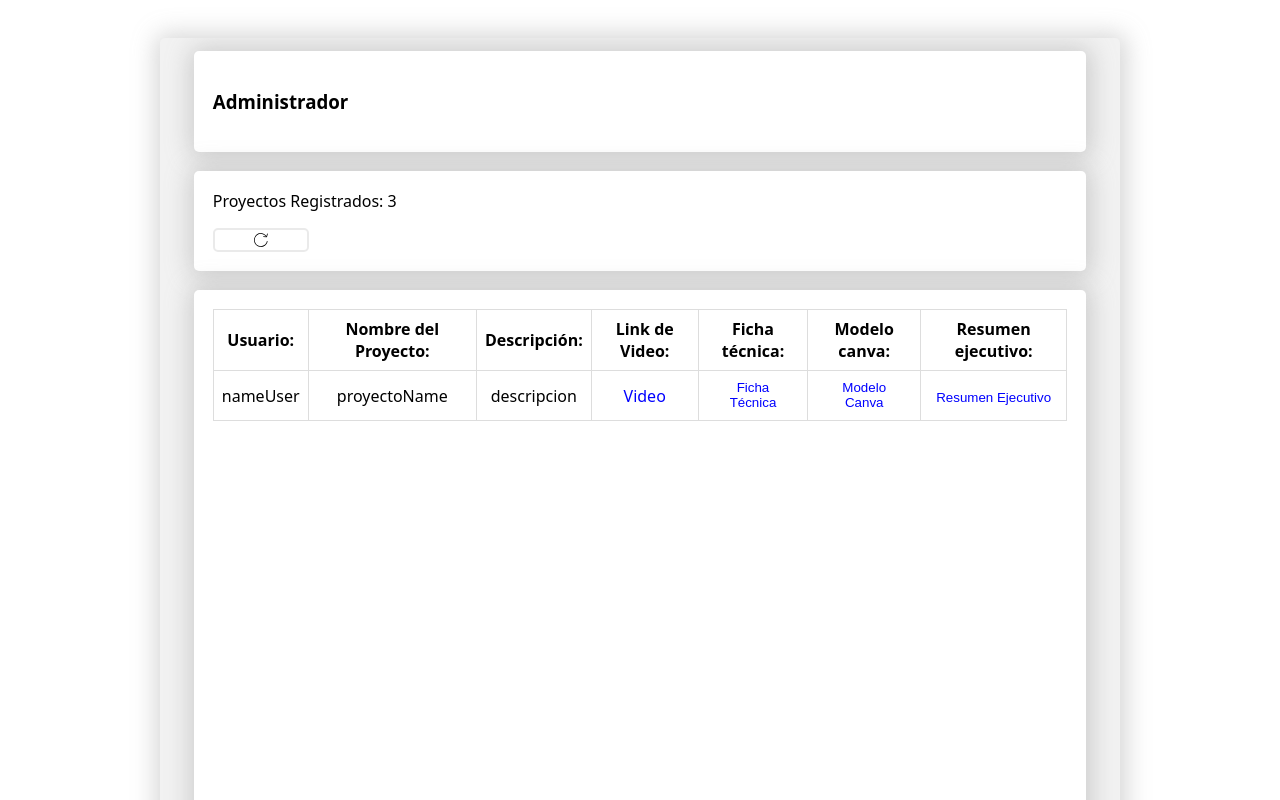
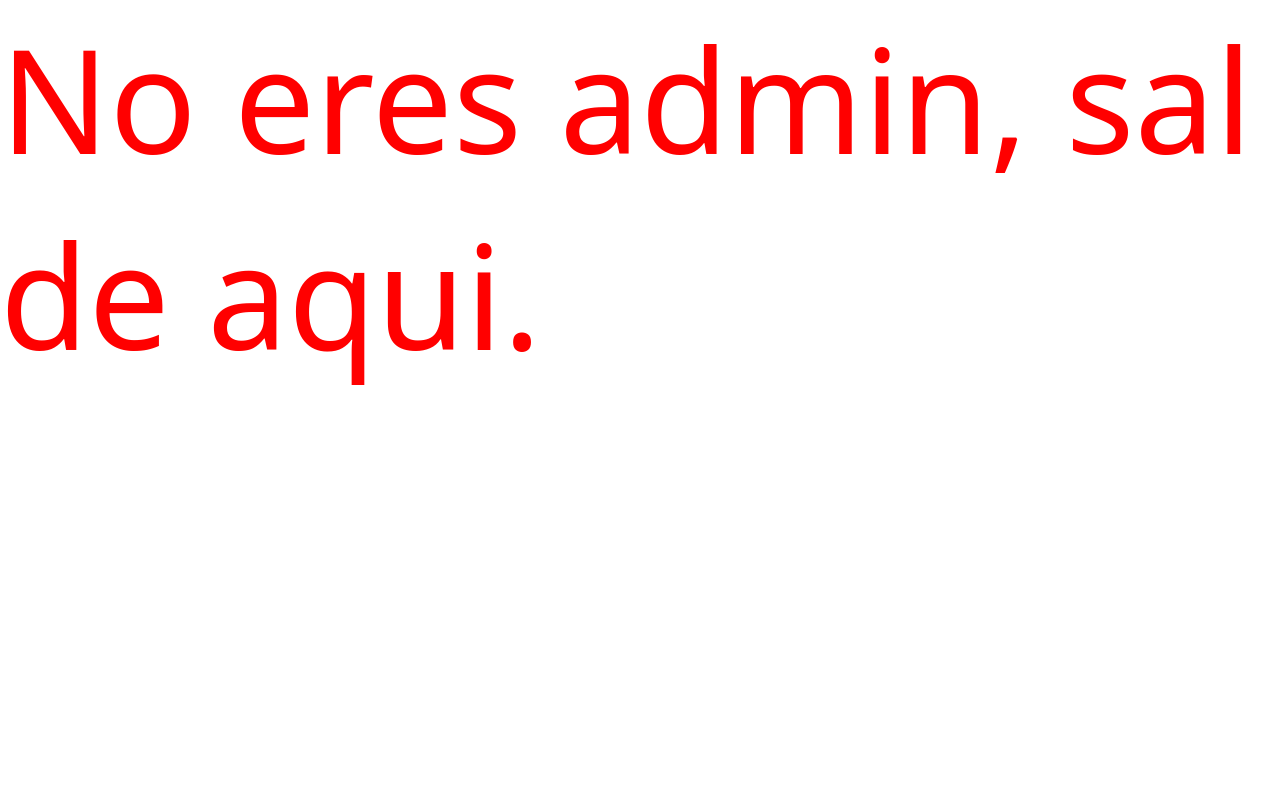
Before and after one commit to hectorProgrammer10/ReadUpWebSite, a React (Vite) app: page /admin in a window 1280 px wide. Shown: the top 800 px of the page. Built offline with nearby package versions, Linux system fonts and the light colour scheme.

Commit message:
terminado, culminado, satisfecho

```diff
--- a/src/presentation/components/Gender.jsx
+++ b/src/presentation/components/Gender.jsx
@@ -28,13 +28,13 @@ function Gender({handleGenderBooks, handleSelectGender}) {
           <div className='btns-gender'>
             <button
               className={selectedGender === 'Masculino' ? 'active-gender' : ''}
-              onClick={() => setSelectedGender('Masculino')}
+              onClick={() => setSelectedGender('masculino')}
             >
               Masculino
             </button>
             <button
               className={selectedGender === 'Femenino' ? 'active-gender' : ''}
-              onClick={() => setSelectedGender('Femenino')}
+              onClick={() => setSelectedGender('femenino')}
             >
               Femenino
             </button>
--- a/src/presentation/components/GenderBooks.jsx
+++ b/src/presentation/components/GenderBooks.jsx
@@ -4,8 +4,8 @@ import './GenderBooks.css';
 
 function GenderBooks({handleLevelReader, handleSelectGenderBooks}) {
   const genders = [
-    'Fantasía', 'Ciencia ficción', 'Romance', 'Misterio', 'Terror', 'Aventura',
-    'Drama', 'Histórico', 'Biografía', 'Poesía', 'Autoayuda', 'Comedia'
+    'fantasía', 'ciencia ficción', 'romance', 'misterio', 'terror', 'aventura',
+    'drama', 'histórico', 'biografía', 'poesía', 'autoayuda', 'comedia'
   ];
 
   const [selectedGenders, setSelectedGenders] = useState([]);
--- a/src/presentation/components/LevelReader.jsx
+++ b/src/presentation/components/LevelReader.jsx
@@ -20,16 +20,16 @@ function LevelReader({handleObjective, handleSelectLevelReader}) {
         </p>
         <div className='btns-levelReader'>
         <button
-            className={selectedLevel === 'Avanzado' ? 'active-levelReader' : ''}
-            onClick={() => setSelectedLevel('Avanzado')}
+            className={selectedLevel === 'avanzado' ? 'active-levelReader' : ''}
+            onClick={() => setSelectedLevel('avanzado')}
         >Avanzado</button>
         <button
-            className={selectedLevel === 'Intermedio' ? 'active-levelReader' : ''}
-            onClick={() => setSelectedLevel('Intermedio')}
+            className={selectedLevel === 'intermedio' ? 'active-levelReader' : ''}
+            onClick={() => setSelectedLevel('intermedio')}
         >Intermedio</button>
         <button
-            className={selectedLevel === 'Principiante' ? 'active-levelReader' : ''}
-            onClick={() => setSelectedLevel('Principiante')}
+            className={selectedLevel === 'principiante' ? 'active-levelReader' : ''}
+            onClick={() => setSelectedLevel('principiante')}
         >Principiante</button>
       </div>
       <button
--- a/src/presentation/pages/Admin.jsx
+++ b/src/presentation/pages/Admin.jsx
@@ -1,76 +1,103 @@
-import React from 'react'
-
+import React, { useEffect, useState } from 'react';
 import reload from '../../assets/icons/reload.svg';
-import './Admin.css'
+import './Admin.css';
 
 function Admin() {
+  const [usuarios, setUsuarios] = useState([]);
+  const [loading, setLoading] = useState(false);
+  const [admin, setAdmin] = useState(false);
+
   const reloadStyle = {
     height: '100%',
     width: '18%',
     objectFit: 'contain',
   };
 
+  const fetchUsuarios = async () => {
+  setLoading(true);
+  try {
+
+    const token = localStorage.getItem('auth_token') || '';
+    const adminYes = localStorage.getItem('admin_yes');
+    if (adminYes = 'yes'){
+      setAdmin(true);
+    }
+    const res = await fetch(import.meta.env.VITE_API_USERS, {
+      method: 'GET',
+      headers: {
+        'Authorization': `Bearer ${token}`,
+        'Content-Type': 'application/json',
+        'Accept': 'application/json'
+      }
+    });
+
+    const data = await res.json();
+    setUsuarios(data);
+    alert('✅ Usuarios cargados:', data);
+  } catch (err) {
+    alert('❌ Error al cargar usuarios:', err);
+  } finally {
+    setLoading(false);
+  }
+};
+
+  useEffect(() => {
+    fetchUsuarios();
+  }, []);
+
   return (
     <div className='seccion_canva'>
+      <div style={{color: 'red', fontSize:'9rem'}}>No eres admin, sal de aqui.</div>
+      {admin &&
         <div className='seccion_container2 box3 apartado_pAdmin'>
           <div className="seccion_apartadoW box3 adminP_fx">
             <h3>Administrador</h3>
           </div>
+
           <div className="seccion_apartadoW box3 adminP_fx">
-          Proyectos Registrados: {'3'}
-          <button className='btn_pAdmin borde2' onClick={{}}>
+            Proyectos Registrados: {usuarios.length}
+            <button className='btn_pAdmin borde2' onClick={fetchUsuarios} disabled={loading}>
               <img src={reload} alt="reload" style={reloadStyle} />
             </button>
           </div>
+
           <div className="seccion_apartadoW box3 tabla_proyectos_admin adminP_fx">
             <div className="tablaPadmin">
               <table className='seccion_tabla'>
                 <thead>
                   <tr>
                     <th>Usuario:</th>
-                  <th>Nombre del Proyecto:</th>
-                  <th className='descripcion_pAdmin'>Descripción:</th>
-                  <th>Link de Video:</th>
-                  <th>Ficha técnica:</th>
-                  <th>Modelo canva:</th>
-                  <th>Resumen ejecutivo:</th>
+                    <th>Correo:</th>
+                    <th>Edad:</th>
+                    <th>Nivel Lector:</th>
+                    <th>Rango:</th>
+                    <th>Género Sexual:</th>
+                    <th>Objetivo:</th>
                   </tr>
                 </thead>
                 <tbody>
-                <tr key={1}>
-                    <td>{'nameUser'}</td>
-                    <td>{'proyectoName'}</td>
-                    <td>{'descripcion'}</td>
-                    <td><div className=''><a className='aTablaPadmin' href={''} target='_blank'>Video</a></div></td>
-                    <td>
-                      <button
-                        className='aTablaPadmin'
-                        onClick={{}}>
-                        Ficha Técnica
-                      </button>
-                    </td>
-                    <td>
-                      <button
-                        className='aTablaPadmin'
-                        onClick={{}}>
-                        Modelo Canva
-                      </button>
-                    </td>
-                    <td>
-                      <button
-                        className='aTablaPadmin'
-                        onClick={{}}>
-                        Resumen Ejecutivo
-                      </button>
-                    </td>
+                  {usuarios.map((user, index) => (
+                    <tr key={index}>
+                      <td>{user.nombreUsuario}</td>
+                      <td>{user.correo?.valor}</td>
+                      <td>{user.edad}</td>
+                      <td>{user.nivelLector?.nivel}</td>
+                      <td>{user.rango}</td>
+                      <td>{user.generoSexual?.genero}</td>
+                      <td>{user.objetivoLector}</td>
                     </tr>
+                  ))}
                 </tbody>
               </table>
+              {usuarios.length === 0 && !loading && (
+                <p style={{ padding: '1rem', textAlign: 'center' }}>No hay usuarios registrados.</p>
+              )}
             </div>
           </div>
         </div>
+      }
     </div>
-  )
+  );
 }
 
-export default Admin
+export default Admin;
--- a/src/presentation/pages/Home.jsx
+++ b/src/presentation/pages/Home.jsx
@@ -112,7 +112,7 @@ function Home() {
             </div>
             <div className='w2-home align-right'>
               <p style={{color:'white', fontSize:'4rem'}}>¿Qué es ReadUp?</p>
-              <p style={{width:'100%', textAlign:'justify', fontSize:'1.9rem', color:'white'}}> Aplicación móvil que motiva a
+              <p style={{width:'99%', textAlign:'justify', fontSize:'1.9rem', color:'white'}}> Aplicación móvil que motiva a
                 los jóvenes a leer mediante
                 retos, seguimiento
                 personalizado y comunidad
--- a/src/presentation/pages/Register.jsx
+++ b/src/presentation/pages/Register.jsx
@@ -29,17 +29,14 @@ function Register() {
     userName,         // nombreUsuario
     email,         // correo
     password,         // contrasena
-    '',         // nivelLector
-    0,          // puntuacionTotal
-    '',         // rango
-    [],         // historialBusqueda
     null,       // edad
     '',         // generoSexual
     [],         // generoFavoritos
+    '',         // nivelLector
     '',         // objetivoLector
     0,          // paginasDiarias
     '',         // objetivoSemanal
-    undefined   // id
+
   );
 
   const handleRegister = async () => {
@@ -75,7 +72,7 @@ function Register() {
     try {
       setIsLoading(true);
       await registerUser(newUser);
-      navigate('/');
+      navigate('/login');
     } catch (error) {
       alert("Error al registrar: " + error.message);
     } finally {
```
Also changed, not shown: src/domain/models/userModel.js (+16 -28 lines), src/presentation/pages/Login.jsx (+53 -19 lines). Lines whose indentation alone changed are shown as unchanged.
